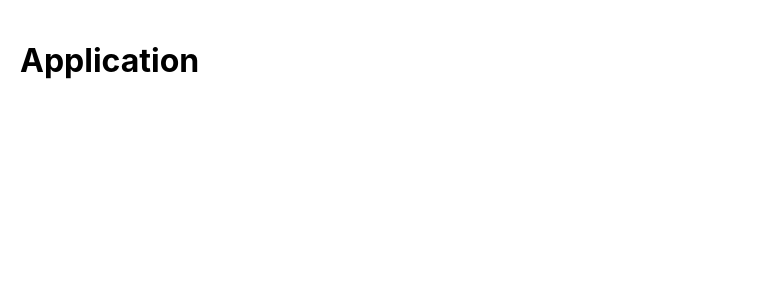
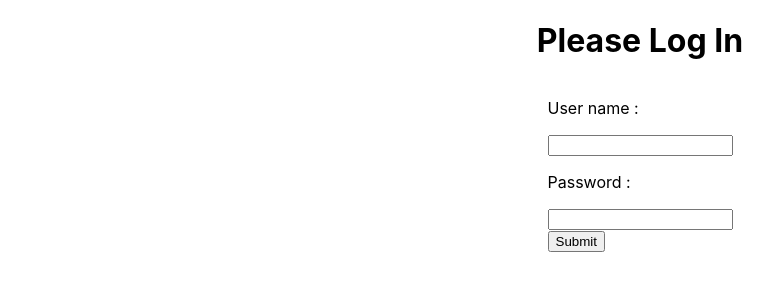
Before and after one commit to SithuReactJS/react-auth-tutorial, a React (Create React App) app: page / in a window 1280 px wide. Shown: the top 300 px of the page, without its empty margins (0-784 px from the left). Built offline with nearby package versions, Linux system fonts and the light colour scheme.

Commit message:
Building Login page component with route concpet as done

```diff
--- a/src/components/App/App.js
+++ b/src/components/App/App.js
@@ -1,10 +1,15 @@
-import { React } from "react";
+import React, { useState } from "react";
 import { BrowserRouter, Route, Switch } from "react-router-dom";
 import "./App.css";
+import Login from "../Login/Login";
 import Dashboard from '../Dashboard/Dashboard';
 import Preferences from '../Preferences/Preferences';
 
 function App() {
+    const [token, setToken] = useState();
+    if(!token) {
+        return <Login setToken={setToken} />
+    }
     return (
         <div className="wrapper">
             <h1>Application</h1>
--- /dev/null
+++ b/src/components/Login/Login.css
@@ -0,0 +1,5 @@
+.login-wrapper {
+    display: flex;
+    flex-direction: column;
+    align-items: center;
+}
--- /dev/null
+++ b/src/components/Login/Login.js
@@ -0,0 +1,23 @@
+import React from 'react';
+import './Login.css';
+
+export default function Login() {
+    return (
+        <div className="login-wrapper">
+            <h1>Please Log In</h1>
+            <form>
+            <label>
+                <p>User name : </p>
+                <input type="text" />
+            </label>
+            <label>
+                <p>Password : </p>
+                <input type="password" />
+            </label>
+            <div>
+                <button type="submit">Submit</button>
+            </div>
+            </form>
+        </div>
+    );
+}
```
